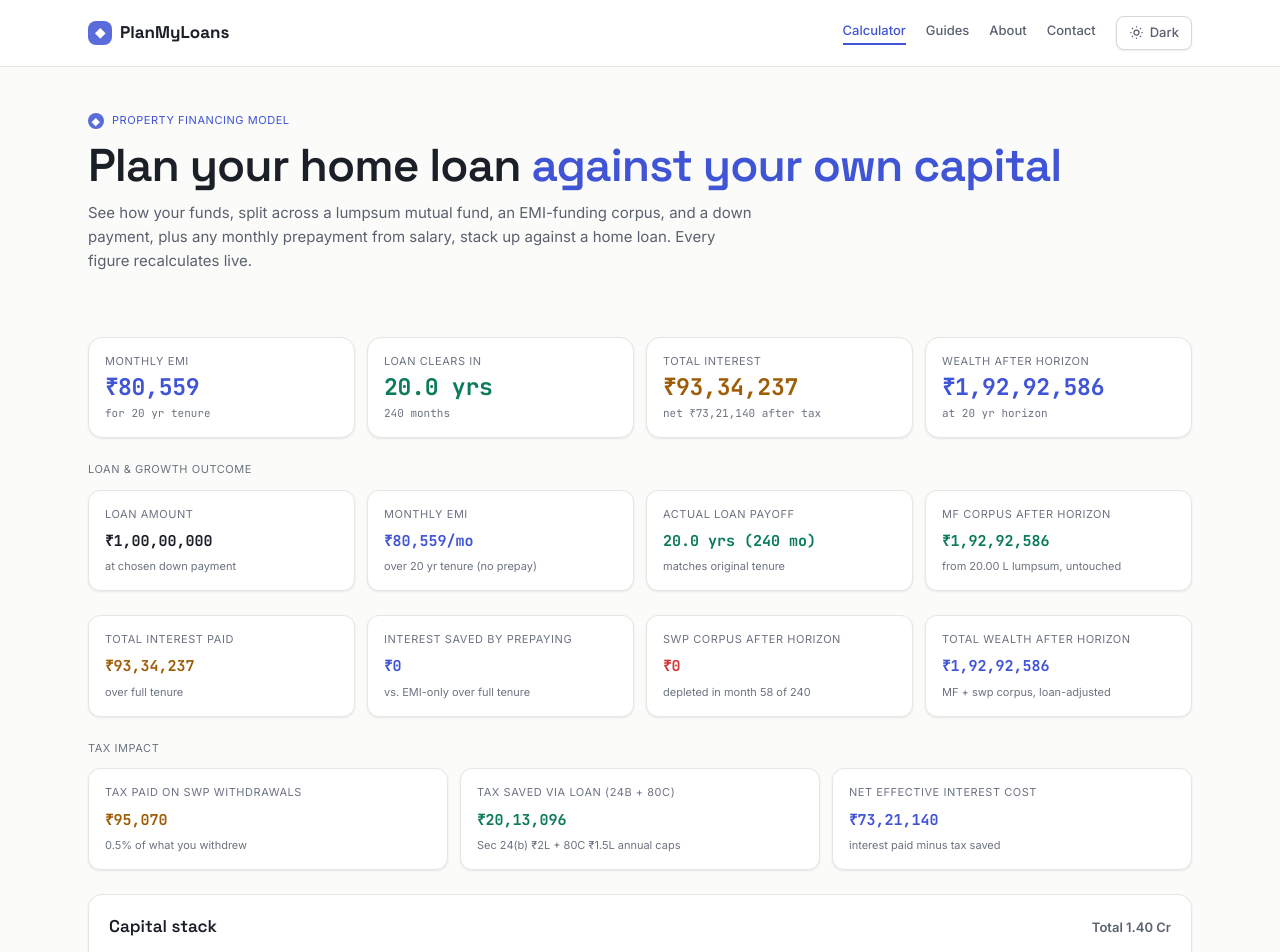
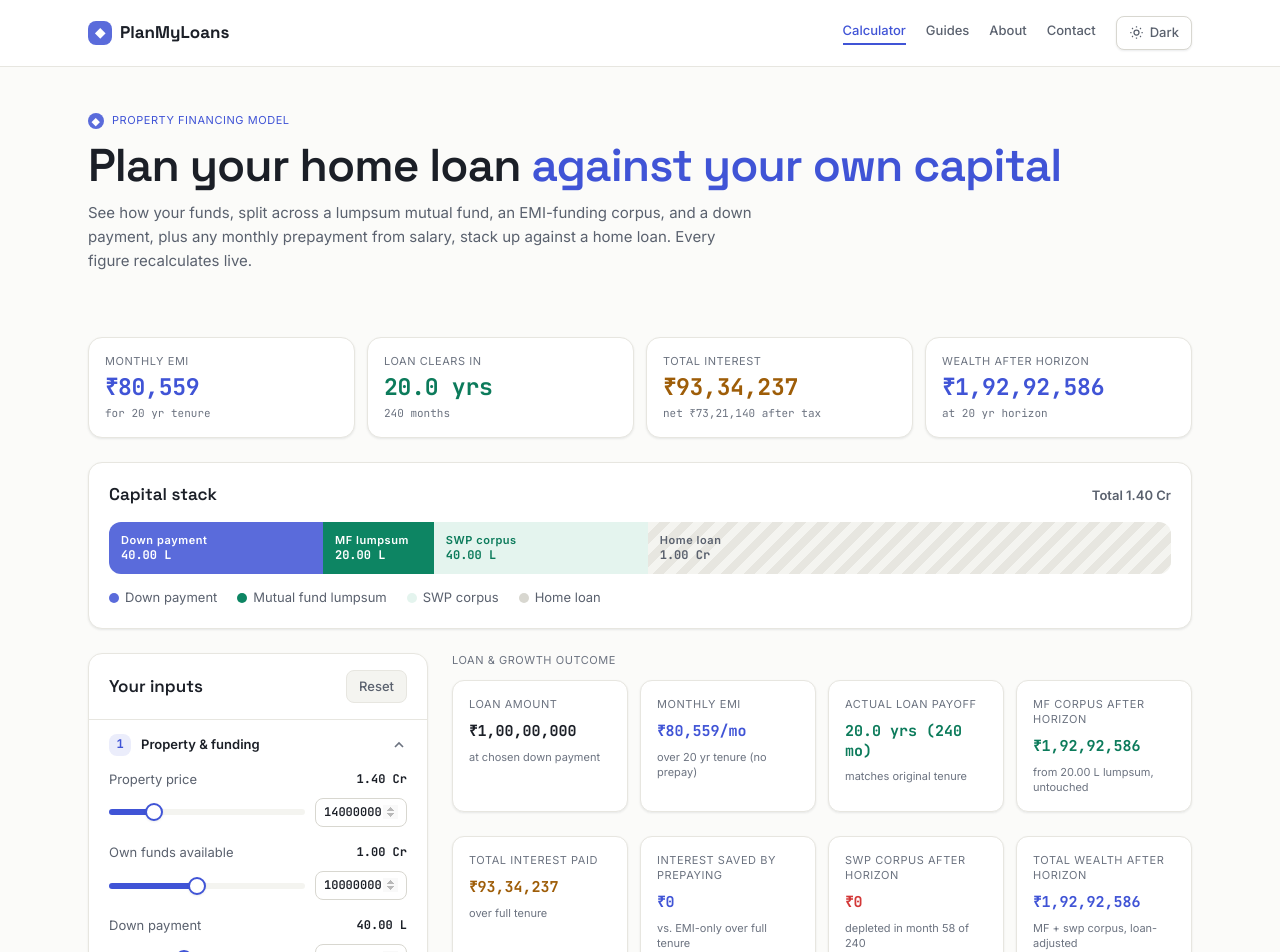
Before and after one commit to sakshamtandon1205/planmyloans-v2, a Next.js app: page / in a window 1280 px wide. Shown: the top 952 px of the page. Built offline with nearby package versions, Linux system fonts and the light colour scheme.

Commit message:
Reorder layout: capital stack above two-column control panel and results

```diff
--- a/src/components/Calculator.tsx
+++ b/src/components/Calculator.tsx
@@ -9,6 +9,7 @@ import type { AmortizationResult, CorpusSimulationResult } from "@/lib/calculati
 import { AmortizationChart, BalanceChart } from "./BalanceChart";
 import { CapitalStack } from "./CapitalStack";
 import { ControlPanel } from "./ControlPanel";
+import { HeroStats } from "./HeroStats";
 import { ResultCards } from "./ResultCards";
 import { SustainabilityGauge } from "./SustainabilityGauge";
 import { DEFAULT_INPUTS, type CalculatorInputs, type CalculatorResults, type ChartPoint } from "./calculatorTypes";
@@ -65,7 +66,7 @@ export function Calculator() {
       className="mx-auto flex w-full min-w-0 max-w-6xl flex-col gap-6 px-6 py-10"
     >
       <motion.div variants={fadeUp} className="min-w-0">
-        <ResultCards inputs={inputs} results={results} />
+        <HeroStats inputs={inputs} results={results} />
       </motion.div>
 
       <motion.div variants={fadeUp} className="min-w-0">
@@ -93,6 +94,10 @@ export function Calculator() {
         </motion.div>
 
         <div className="flex min-w-0 flex-col gap-6">
+          <motion.div variants={fadeUp} className="min-w-0">
+            <ResultCards inputs={inputs} results={results} />
+          </motion.div>
+
           <motion.div variants={fadeUp} className="min-w-0">
             <SustainabilityGauge
               isRisky={results.isRisky}
--- /dev/null
+++ b/src/components/HeroStats.tsx
@@ -0,0 +1,90 @@
+import { motion } from "framer-motion";
+import { formatINR } from "@/lib/format";
+import type { CalculatorInputs, CalculatorResults } from "./calculatorTypes";
+
+interface HeroStatsProps {
+  inputs: CalculatorInputs;
+  results: CalculatorResults;
+}
+
+const gridVariants = {
+  hidden: {},
+  show: { transition: { staggerChildren: 0.05 } },
+};
+
+const cardVariants = {
+  hidden: { opacity: 0, y: 8 },
+  show: { opacity: 1, y: 0, transition: { duration: 0.3, ease: "easeOut" as const } },
+};
+
+export function HeroStats({ inputs, results }: HeroStatsProps) {
+  const { amortization } = results;
+  const { tenure } = inputs;
+
+  return (
+    <motion.div
+      initial="hidden"
+      animate="show"
+      variants={gridVariants}
+      className="grid grid-cols-2 gap-3 sm:grid-cols-4"
+    >
+      <HeroCell
+        label="Monthly EMI"
+        value={formatINR(amortization.emi)}
+        tone="text-indigo"
+        sub={`for ${tenure} yr tenure`}
+        testId="result-emi"
+      />
+      <HeroCell
+        label="Loan clears in"
+        value={`${results.payoffYears.toFixed(1)} yrs`}
+        tone="text-jade"
+        sub={`${amortization.payoffMonths} months`}
+        testId="result-payoff"
+      />
+      <HeroCell
+        label="Total interest"
+        value={formatINR(amortization.totalInterestPaid)}
+        tone="text-amber"
+        sub={`net ${formatINR(Math.max(0, results.netInterest))} after tax`}
+      />
+      <HeroCell
+        label="Wealth after horizon"
+        value={formatINR(results.totalWealth)}
+        tone="text-indigo"
+        sub={`at ${results.horizonYears} yr horizon`}
+      />
+    </motion.div>
+  );
+}
+
+function HeroCell({
+  label,
+  value,
+  sub,
+  tone,
+  testId,
+}: {
+  label: string;
+  value: string;
+  sub: string;
+  tone: string;
+  testId?: string;
+}) {
+  return (
+    <motion.div variants={cardVariants} className="min-w-0 rounded-lg border border-line bg-surface p-4 shadow-sm">
+      <div className="mb-1.5 text-label uppercase text-ink-3">{label}</div>
+      <motion.div
+        key={value}
+        data-testid={testId}
+        initial={{ opacity: 0, y: 4 }}
+        animate={{ opacity: 1, y: 0 }}
+        transition={{ duration: 0.25 }}
+        className={`break-words font-mono text-mono-lg font-bold ${tone}`}
+      >
+        {value}
+      </motion.div>
+      <div className="mt-1.5 font-mono text-caption text-ink-3">{sub}</div>
+    </motion.div>
+  );
+}
--- a/src/components/ResultCards.tsx
+++ b/src/components/ResultCards.tsx
@@ -56,40 +56,6 @@ export function ResultCards({ inputs, results }: ResultCardsProps) {
 
   return (
     <div className="space-y-6">
-      <motion.div
-        initial="hidden"
-        animate="show"
-        variants={gridVariants}
-        className="grid grid-cols-2 gap-3 sm:grid-cols-4"
-      >
-        <HeroCell
-          label="Monthly EMI"
-          value={formatINR(amortization.emi)}
-          tone="text-indigo"
-          sub={`for ${tenure} yr tenure`}
-          testId="result-emi"
-        />
-        <HeroCell
-          label="Loan clears in"
-          value={`${results.payoffYears.toFixed(1)} yrs`}
-          tone="text-jade"
-          sub={`${amortization.payoffMonths} months`}
-          testId="result-payoff"
-        />
-        <HeroCell
-          label="Total interest"
-          value={formatINR(amortization.totalInterestPaid)}
-          tone="text-amber"
-          sub={`net ${formatINR(Math.max(0, results.netInterest))} after tax`}
-        />
-        <HeroCell
-          label="Wealth after horizon"
-          value={formatINR(results.totalWealth)}
-          tone="text-indigo"
-          sub={`at ${results.horizonYears} yr horizon`}
-        />
-      </motion.div>
-
       <div>
         <div className="mb-3 text-label uppercase text-ink-3">Loan &amp; growth outcome</div>
         <motion.div initial="hidden" animate="show" variants={gridVariants} className="grid grid-cols-2 gap-3 lg:grid-cols-4">
@@ -139,37 +105,6 @@ export function ResultCards({ inputs, results }: ResultCardsProps) {
   );
 }
 
-function HeroCell({
-  label,
-  value,
-  sub,
-  tone,
-  testId,
-}: {
-  label: string;
-  value: string;
-  sub: string;
-  tone: string;
-  testId?: string;
-}) {
-  return (
-    <motion.div variants={cardVariants} className="min-w-0 rounded-lg border border-line bg-surface p-4 shadow-sm">
-      <div className="mb-1.5 text-label uppercase text-ink-3">{label}</div>
-      <motion.div
-        key={value}
-        data-testid={testId}
-        initial={{ opacity: 0, y: 4 }}
-        animate={{ opacity: 1, y: 0 }}
-        transition={{ duration: 0.25 }}
-        className={`break-words font-mono text-mono-lg font-bold ${tone}`}
-      >
-        {value}
-      </motion.div>
-      <div className="mt-1.5 font-mono text-caption text-ink-3">{sub}</div>
-    </motion.div>
-  );
-}
-
 function Card({
   label,
   value,
```
Also changed, not shown: 1 other file (tests, documents, lock files or other folders).
